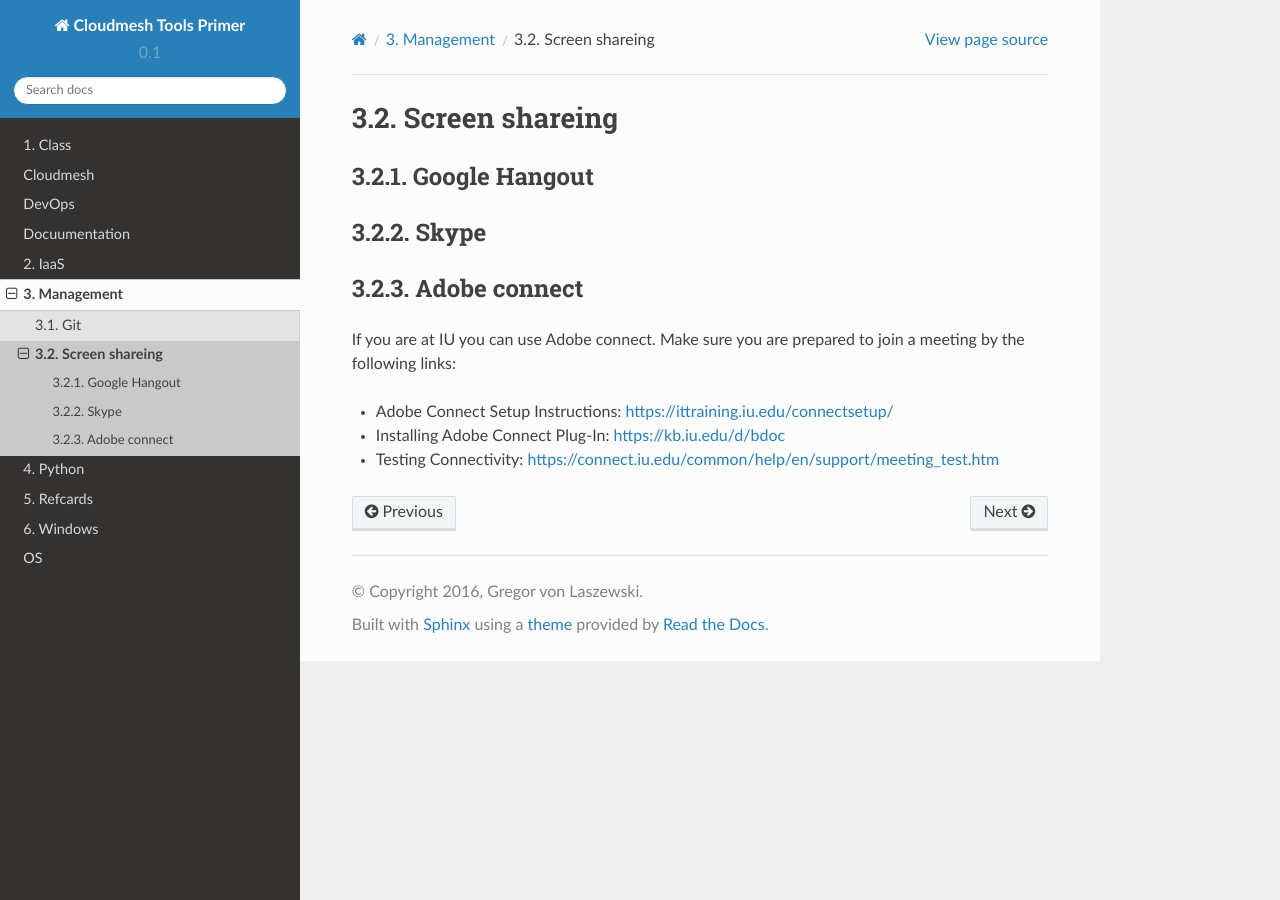
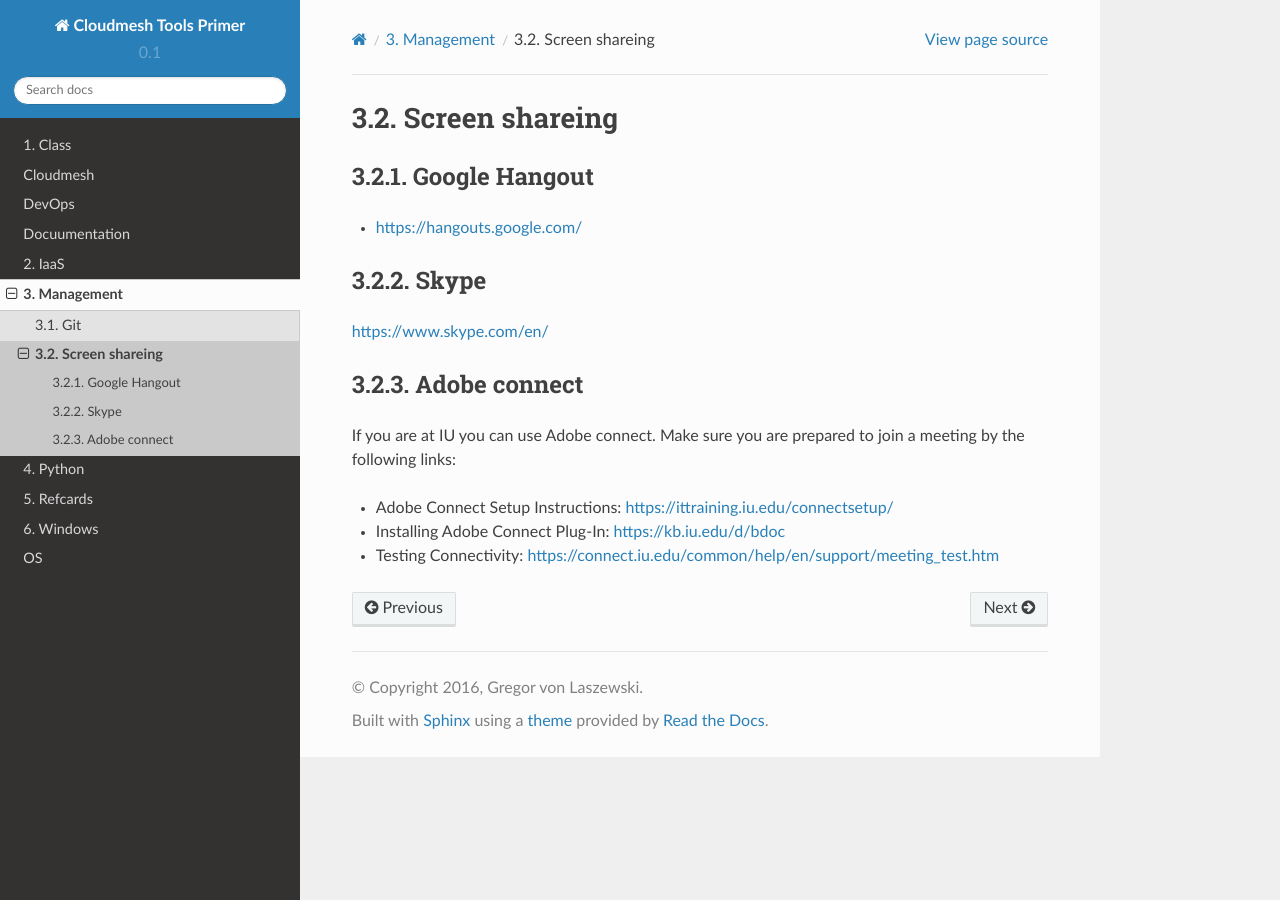
Before and after one commit to tangbeve/tools, a Sphinx documentation site: the page built from docs/source/management/screensahring.rst, in a window 1280 px wide. Built offline with Sphinx 7.4.7 and the Read the Docs theme 2.0.0, drawn with Linux system fonts in a browser that asks for light colours; formulas are drawn with MathJax 3; pages that are not in the unit, such as notebooks, are missing from menus; some of the changed lines change nothing that is shown.

Commit message:
new:dev: add hangout and skype links

```diff
--- a/docs/source/management/screensahring.rst
+++ b/docs/source/management/screensahring.rst
@@ -4,14 +4,21 @@ Screen shareing
 Google Hangout
 ---------------
 
+* https://hangouts.google.com/
+
 Skype
 -----
+
+https://www.skype.com/en/
 
 Adobe connect
 -------------
 
-If you are at IU you can use Adobe connect. Make sure you are prepared to join a meeting by the following links:
+If you are at IU you can use Adobe connect. Make sure you are prepared
+to join a meeting by the following links:
 
-* Adobe Connect Setup Instructions: https://ittraining.iu.edu/connectsetup/
+* Adobe Connect Setup Instructions:
+  https://ittraining.iu.edu/connectsetup/
 * Installing Adobe Connect Plug-In: https://kb.iu.edu/d/bdoc
-* Testing Connectivity: https://connect.iu.edu/common/help/en/support/meeting_test.htm
+* Testing Connectivity:
+  https://connect.iu.edu/common/help/en/support/meeting_test.htm
```
